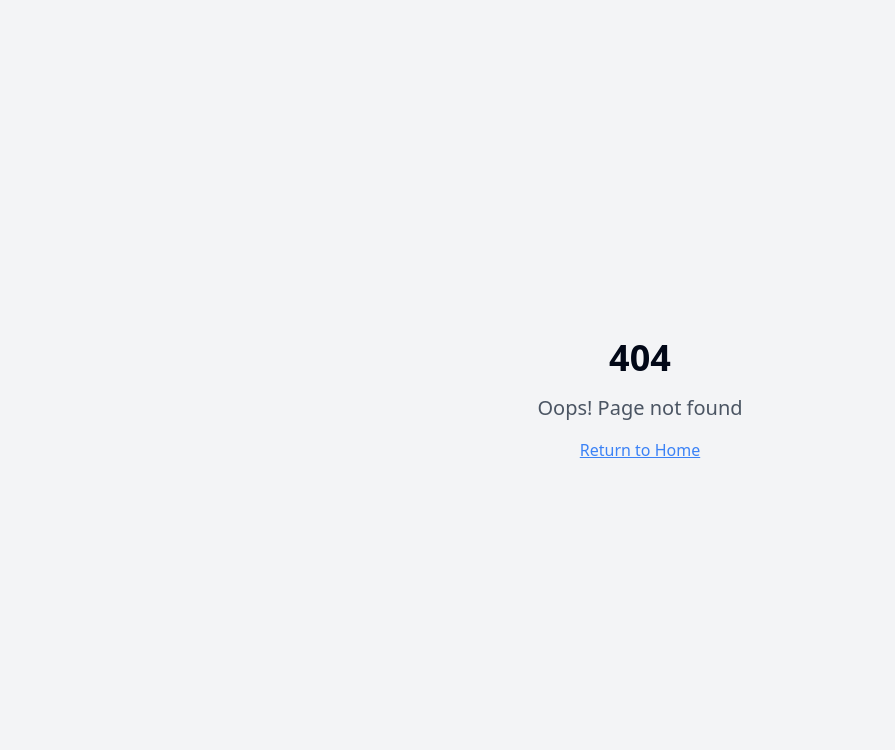
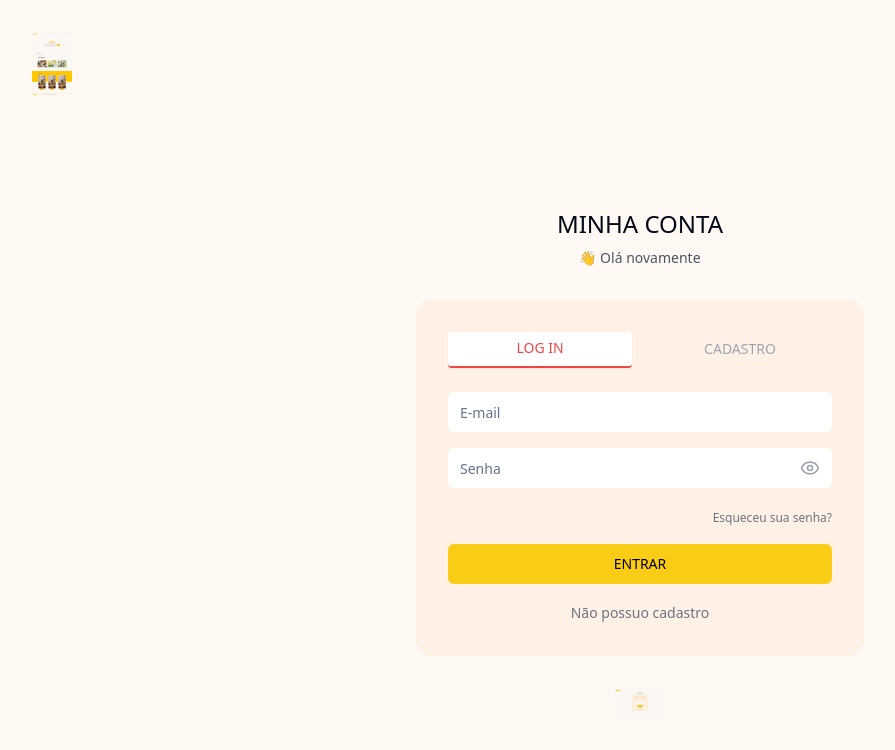
Before and after one commit to DevCaioCunha/ecommerce-landing-haven, a React (Vite) app: page /login in a window 1280 px wide. Before the commit this address had no page. Shown: the top 750 px of the page, without its empty margins (0-895 px from the left). Built offline with nearby package versions, Linux system fonts and the light colour scheme.

Commit message:
Add login screen
This commit adds a login screen to the application.  No further implementation details are provided at this time.

```diff
--- a/src/App.tsx
+++ b/src/App.tsx
@@ -5,6 +5,7 @@ import { TooltipProvider } from "@/components/ui/tooltip";
 import { QueryClient, QueryClientProvider } from "@tanstack/react-query";
 import { BrowserRouter, Routes, Route } from "react-router-dom";
 import Index from "./pages/Index";
+import Login from "./pages/Login";
 import Privacy from "./pages/Privacy";
 import Terms from "./pages/Terms";
 import Brands from "./pages/Brands";
@@ -20,6 +21,7 @@ const App = () => (
       <BrowserRouter>
         <Routes>
           <Route path="/" element={<Index />} />
+          <Route path="/login" element={<Login />} />
           <Route path="/brands" element={<Brands />} />
           <Route path="/privacy" element={<Privacy />} />
           <Route path="/terms" element={<Terms />} />
--- /dev/null
+++ b/src/pages/Login.tsx
@@ -0,0 +1,145 @@
+
+import { useState } from "react";
+import { Link } from "react-router-dom";
+import { Eye } from "lucide-react";
+import { Button } from "@/components/ui/button";
+import { Input } from "@/components/ui/input";
+import { Tabs, TabsContent, TabsList, TabsTrigger } from "@/components/ui/tabs";
+
+const Login = () => {
+  const [showPassword, setShowPassword] = useState(false);
+
+  return (
+    <div className="min-h-screen bg-[#FFF8F3] flex flex-col">
+      {/* Logo */}
+      <div className="p-8">
+        <Link to="/">
+          <img
+            src="/lovable-uploads/ffd35b60-49b7-42cf-9eb1-e51051e042f9.png"
+            alt="Tedie"
+            className="h-12 md:h-16"
+          />
+        </Link>
+      </div>
+
+      {/* Main Content */}
+      <div className="flex-1 flex flex-col items-center justify-center px-4">
+        <div className="w-full max-w-md">
+          <div className="text-center mb-8">
+            <h1 className="text-2xl font-medium mb-2">MINHA CONTA</h1>
+            <p className="text-sm text-gray-600">👋 Olá novamente</p>
+          </div>
+
+          <div className="bg-[#FFF1E6] rounded-2xl p-6 md:p-8">
+            <Tabs defaultValue="login" className="space-y-6">
+              <TabsList className="w-full grid grid-cols-2 gap-4 bg-transparent h-auto p-0">
+                <TabsTrigger
+                  value="login"
+                  className="data-[state=active]:text-red-500 data-[state=active]:border-b-2 data-[state=active]:border-red-500 pb-2 text-gray-400"
+                >
+                  LOG IN
+                </TabsTrigger>
+                <TabsTrigger
+                  value="register"
+                  className="data-[state=active]:text-red-500 data-[state=active]:border-b-2 data-[state=active]:border-red-500 pb-2 text-gray-400"
+                >
+                  CADASTRO
+                </TabsTrigger>
+              </TabsList>
+
+              <TabsContent value="login" className="space-y-4 mt-6">
+                <div className="space-y-4">
+                  <Input
+                    type="email"
+                    placeholder="E-mail"
+                    className="bg-white border-0"
+                  />
+                  <div className="relative">
+                    <Input
+                      type={showPassword ? "text" : "password"}
+                      placeholder="Senha"
+                      className="bg-white border-0 pr-10"
+                    />
+                    <button
+                      type="button"
+                      onClick={() => setShowPassword(!showPassword)}
+                      className="absolute right-3 top-1/2 -translate-y-1/2 text-gray-400 hover:text-gray-600"
+                    >
+                      <Eye className="h-5 w-5" />
+                    </button>
+                  </div>
+                </div>
+
+                <div className="text-right">
+                  <Link
+                    to="/forgot-password"
+                    className="text-xs text-gray-500 hover:text-yellow-500 transition-colors"
+                  >
+                    Esqueceu sua senha?
+                  </Link>
+                </div>
+
+                <Button className="w-full bg-yellow-400 hover:bg-yellow-500 text-black font-medium">
+                  ENTRAR
+                </Button>
+
+                <div className="text-center">
+                  <Link
+                    to="/register"
+                    className="text-sm text-gray-500 hover:text-yellow-500 transition-colors"
+                  >
+                    Não possuo cadastro
+                  </Link>
+                </div>
+              </TabsContent>
+
+              <TabsContent value="register" className="space-y-4 mt-6">
+                <div className="space-y-4">
+                  <Input
+                    type="text"
+                    placeholder="Nome completo"
+                    className="bg-white border-0"
+                  />
+                  <Input
+                    type="email"
+                    placeholder="E-mail"
+                    className="bg-white border-0"
+                  />
+                  <div className="relative">
+                    <Input
+                      type={showPassword ? "text" : "password"}
+                      placeholder="Senha"
+                      className="bg-white border-0 pr-10"
+                    />
+                    <button
+                      type="button"
+                      onClick={() => setShowPassword(!showPassword)}
+                      className="absolute right-3 top-1/2 -translate-y-1/2 text-gray-400 hover:text-gray-600"
+                    >
+                      <Eye className="h-5 w-5" />
+                    </button>
+                  </div>
+                </div>
+
+                <Button className="w-full bg-yellow-400 hover:bg-yellow-500 text-black font-medium">
+                  CADASTRAR
+                </Button>
+              </TabsContent>
+            </Tabs>
+          </div>
+
+          {/* Small Logo */}
+          <div className="mt-8 flex justify-center">
+            <img
+              src="/lovable-uploads/ff6ebff7-df52-42cc-ab72-c86418ccb375.png"
+              alt="Tedie Icon"
+              className="h-8"
+            />
+          </div>
+        </div>
+      </div>
+    </div>
+  );
+};
+
+export default Login;
```
Also changed, not shown: public/lovable-uploads/ff6ebff7-df52-42cc-ab72-c86418ccb375.png (added).
